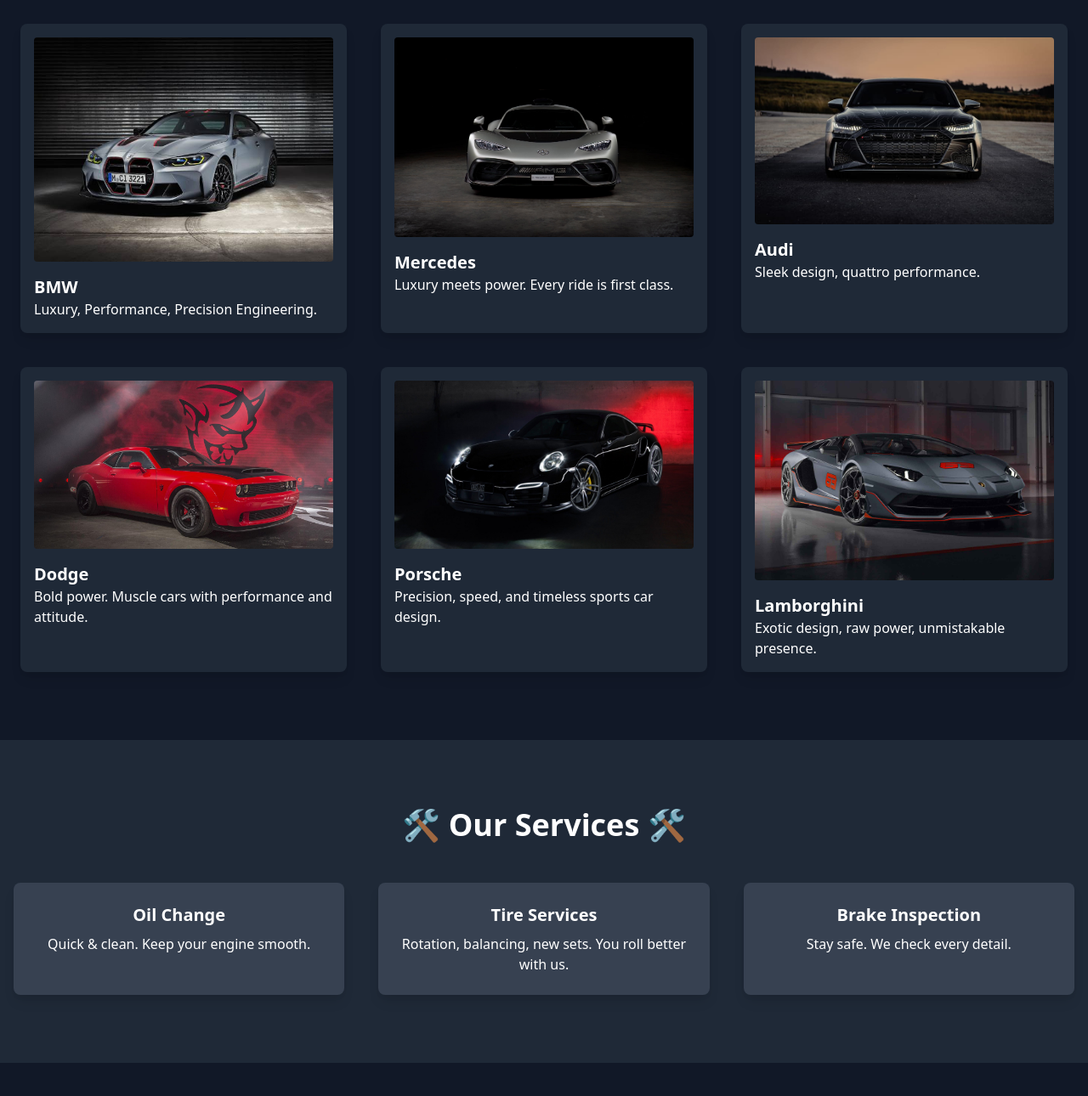
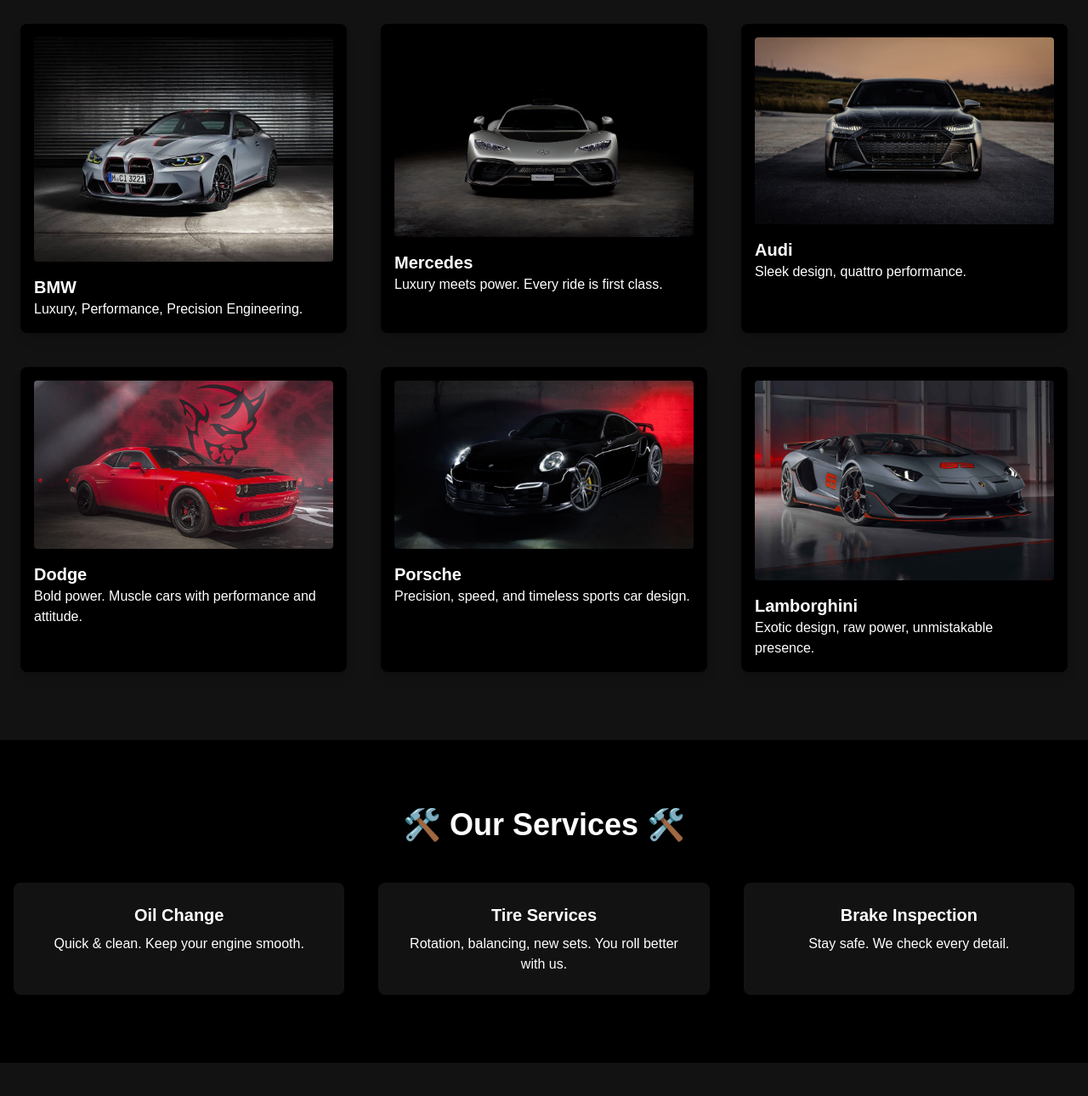
Before and after one commit to 2425-2AHIF-WMC/car-shop, a plain HTML site: page index.html in a window 1280 px wide. Shown: the part 636-1926 px from the top of the page at 85% size. Drawn offline with nearby package versions, Linux system fonts and the light colour scheme.

Commit message:
farben geandert und hab die sachen in style reingepackt anstatt direkt rein

```diff
--- a/index.html
+++ b/index.html
@@ -4,38 +4,28 @@
   <meta charset="UTF-8" />
   <meta name="viewport" content="width=device-width, initial-scale=1.0" />
   <title>RevTech Garage</title>
+  <link rel="icon" href="img/logo.png" type="image/png">
 
   <link href="https://cdn.jsdelivr.net/npm/tailwindcss@2.2.19/dist/tailwind.min.css" rel="stylesheet">
   <script src="https://cdn.jsdelivr.net/npm/alpinejs@3.x.x/dist/cdn.min.js" defer></script>
-  <style>
-    html {
-      scroll-behavior: smooth;
-    }
-    .fade-in {
-      animation: fadeIn 1.5s ease-in;
-    }
-    @keyframes fadeIn {
-      0% { opacity: 0; transform: translateY(20px); }
-      100% { opacity: 1; transform: translateY(0); }
-    }
-  </style>
+  <link rel="stylesheet" href="indexstyle.css">
 </head>
-<body class="bg-gray-900 text-white font-sans">
+<body class=body1>
 <!-- Header -->
 <header class="bg-black p-6 sticky top-0 z-50 flex justify-between items-center">
   <h1 class="text-3xl font-bold text-red-500 cursor-pointer" onclick="location.href='index.html'">RevTech Garage</h1>
   <nav>
     <ul class="flex space-x-6 text-white">
       <li><a href="index.html" class="text-red-500">Home</a></li>
-      <li><a href="#" class="hover:text-red-500">Cars</a></li>
+      <li><a href="#cars" class="hover:text-red-500">Cars</a></li>
       <li><a href="services.html" class="hover:text-red-500">Services</a></li>
-      <li><a href="#" class="hover:text-red-500">Contact</a></li>
+      <li><a href="#contact" class="hover:text-red-500">Contact</a></li>
     </ul>
   </nav>
 </header>
 
 <!-- Hero Section -->
-<section id="home" class="text-center py-24 bg-cover bg-center fade-in" style="background-image: url('https://images.unsplash.com/photo-1618172209811-2b038ec9b118?auto=format&fit=crop&w=1950&q=80');">
+<section id="home" class="text-center py-24 bg-cover bg-center fade-in">
   <div class="bg-black bg-opacity-70 p-10 rounded-lg inline-block">
     <h2 class="text-5xl font-bold mb-4">Welcome to RevTech Garage</h2>
     <p class="mb-6 text-lg">BMW. Audi. Mercedes. Whatever it is find your dream car!</p>
@@ -47,35 +37,35 @@
 <section id="cars" class="py-20 px-6">
   <h3 class="text-4xl font-bold text-center mb-12">🔥 Our Best Sellers 🔥</h3>
   <div class="grid grid-cols-1 md:grid-cols-2 lg:grid-cols-3 gap-10">
-    <div class="bg-gray-800 p-4 rounded-lg shadow-lg hover:scale-105 transform transition duration-300">
+    <div class="bg-black p-4 rounded-lg shadow-lg hover:scale-105 transform transition duration-300">
       <img src="img/bmwm4.jpg" alt="BMW" class="rounded mb-4">
       <h4 class="text-xl font-bold">BMW</h4>
       <p>Luxury, Performance, Precision Engineering.
       </p>
     </div>
-    <div class="bg-gray-800 p-4 rounded-lg shadow-lg hover:scale-105 transform transition duration-300">
+    <div class="bg-black p-4 rounded-lg shadow-lg hover:scale-105 transform transition duration-300">
       <img src="img/amg.jpg" alt="Mercedes" class="rounded mb-4">
       <h4 class="text-xl font-bold">Mercedes</h4>
       <p>Luxury meets power. Every ride is first class.</p>
     </div>
-    <div class="bg-gray-800 p-4 rounded-lg shadow-lg hover:scale-105 transform transition duration-300">
+    <div class="bg-black p-4 rounded-lg shadow-lg hover:scale-105 transform transition duration-300">
       <img src="img/rs7.jpg" alt="Audi" class="rounded mb-4">
       <h4 class="text-xl font-bold">Audi</h4>
       <p>Sleek design, quattro performance.
 
       </p>
     </div>
-    <div class="bg-gray-800 p-4 rounded-lg shadow-lg hover:scale-105 transform transition duration-300">
+    <div class="bg-black p-4 rounded-lg shadow-lg hover:scale-105 transform transition duration-300">
       <img src="img/hellcat.jpg" alt="Dodge" class="rounded mb-4">
       <h4 class="text-xl font-bold">Dodge</h4>
       <p>Bold power. Muscle cars with performance and attitude.</p>
     </div>
-    <div class="bg-gray-800 p-4 rounded-lg shadow-lg hover:scale-105 transform transition duration-300">
+    <div class="bg-black p-4 rounded-lg shadow-lg hover:scale-105 transform transition duration-300">
       <img src="img/porschehomepage3.jpg" alt="porsche homepage" class="rounded mb-4">
       <h4 class="text-xl font-bold">Porsche</h4>
       <p>Precision, speed, and timeless sports car design.</p>
     </div>
-    <div class="bg-gray-800 p-4 rounded-lg shadow-lg hover:scale-105 transform transition duration-300">
+    <div class="bg-black p-4 rounded-lg shadow-lg hover:scale-105 transform transition duration-300">
       <img src="img/lambo.jpg" alt="Lamborghini homepage" class="rounded mb-4">
       <h4 class="text-xl font-bold">Lamborghini</h4>
       <p>Exotic design, raw power, unmistakable presence.</p>
@@ -84,18 +74,18 @@
 </section>
 
 <!-- Services Section -->
-<section id="services" class="py-20 bg-gray-800 text-center">
+<section id="services" class="py-20 bg-black text-center">
   <h3 class="text-4xl font-bold mb-12">🛠️ Our Services 🛠️</h3>
   <div class="grid grid-cols-1 md:grid-cols-3 gap-10 px-4">
-    <div class="p-6 bg-gray-700 rounded-lg shadow-lg hover:bg-gray-600 transition">
+    <div class="service-card">
       <h4 class="text-xl font-bold mb-2">Oil Change</h4>
       <p>Quick & clean. Keep your engine smooth.</p>
     </div>
-    <div class="p-6 bg-gray-700 rounded-lg shadow-lg hover:bg-gray-600 transition">
+    <div class="service-card"">
       <h4 class="text-xl font-bold mb-2">Tire Services</h4>
       <p>Rotation, balancing, new sets. You roll better with us.</p>
     </div>
-    <div class="p-6 bg-gray-700 rounded-lg shadow-lg hover:bg-gray-600 transition">
+    <div class="service-card">
       <h4 class="text-xl font-bold mb-2">Brake Inspection</h4>
       <p>Stay safe. We check every detail.</p>
     </div>
@@ -111,7 +101,7 @@
 
 <!-- Footer -->
 <footer class="bg-black text-center p-4 mt-10">
-  <p class="text-sm">© 2025 RevTech Garage. Built by David, Sulejman & Aldin</p>
+  <p class="text-sm">© 2025 RevTech Garage. Built by Aldin, Sulejman & David</p>
 </footer>
 </body>
 </html>
--- /dev/null
+++ b/indexstyle.css
@@ -0,0 +1,29 @@
+html {
+    scroll-behavior: smooth;
+}
+.fade-in {
+    animation: fadeIn 1.5s ease-in;
+}
+@keyframes fadeIn {
+    0% { opacity: 0; transform: translateY(20px); }
+    100% { opacity: 1; transform: translateY(0); }
+}
+
+.body1{
+    background-color: #121212;
+    color:white;
+    font-family: sans-serif;
+
+}
+
+.service-card {
+    padding: 1.5rem; /* same as p-6 */
+    background-color: #121212; /* similar to bg-gray-700 */
+    border-radius: 0.5rem; /* rounded-lg */
+    box-shadow: 0 10px 15px -3px rgba(0,0,0,0.1), 0 4px 6px -2px rgba(0,0,0,0.05); /* shadow-lg */
+    transition: background-color 0.2s ease;
+}
+
+.service-card:hover {
+    background-color: #4b4b4b; /* similar to bg-gray-600 */
+}
--- /dev/null
+++ b/servicesstyle.css
@@ -0,0 +1,23 @@
+body {
+    background-color: #121212;
+    color: #f1f1f1;
+    font-family: 'Segoe UI', Tahoma, Geneva, Verdana, sans-serif;
+}
+.service-card:hover {
+    transform: scale(1.05);
+    box-shadow: 0 10px 20px rgba(255, 69, 0, 0.7);
+}
+.fade-in {
+    animation: fadeIn 1.5s ease forwards;
+    opacity: 0;
+}
+@keyframes fadeIn {
+    to {
+        opacity: 1;
+        transform: translateY(0);
+    }
+    from {
+        opacity: 0;
+        transform: translateY(20px);
+    }
+}
```
Also changed, not shown: services.html (+10 -33 lines), img/bmw3.jpg (deleted), img/logo.png (added).
